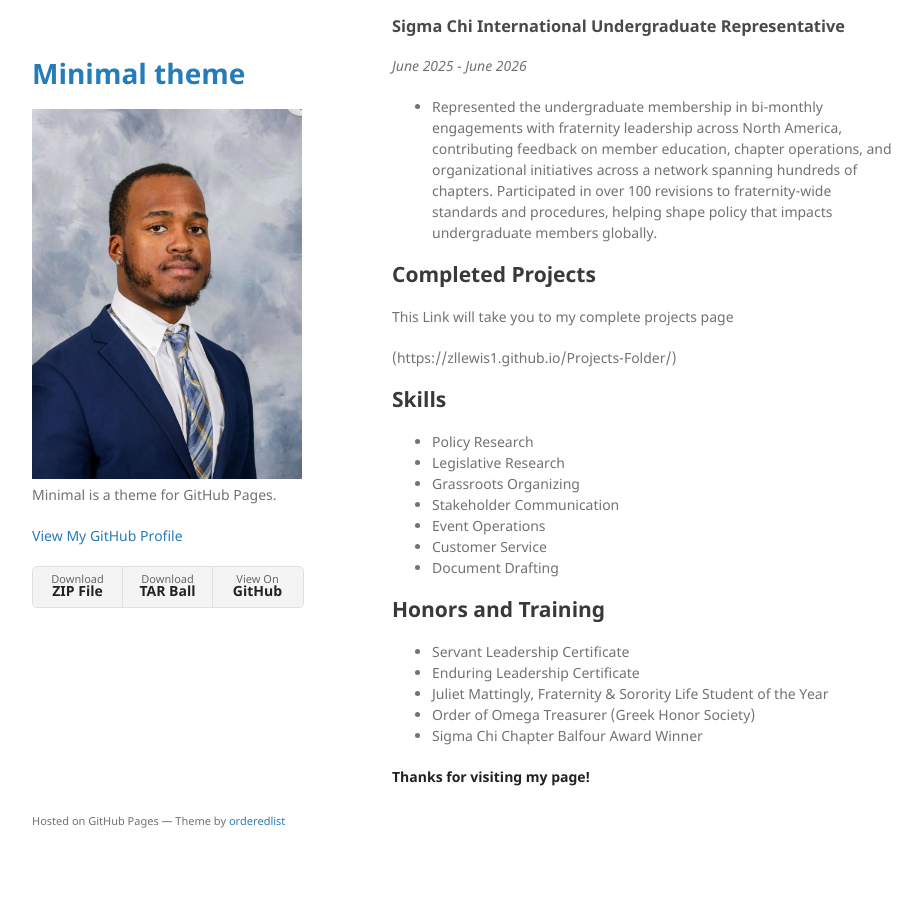
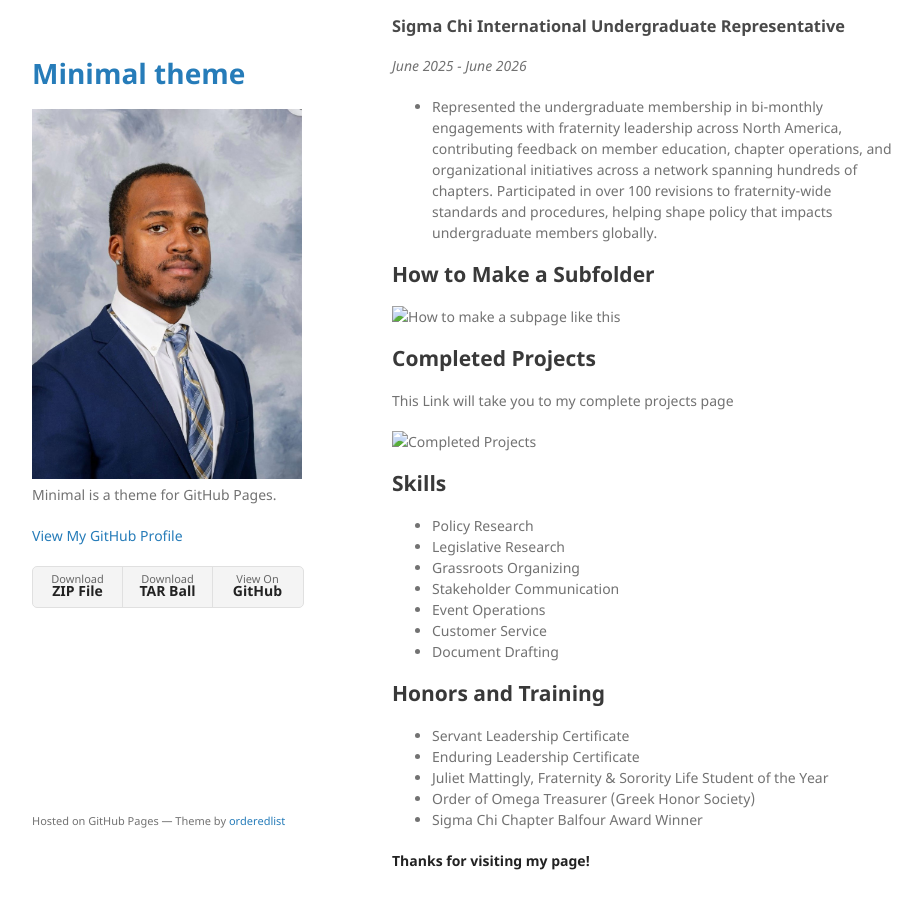
Before and after one commit to Zllewis1/Zllewis1.github.io, a Jekyll site: the page built from index.md, in a window 1280 px wide and 900 px high, scrolled down 2066 px. Shown: the whole window, without its empty margins (178-1100 px from the left). Built offline with Jekyll 4.4.1, drawn with Linux system fonts in a browser that asks for light colours; our own code applies the rules of GitHub Pages for plain Markdown files; before the commit the page ends 2923 px from its top, so only the background shows below that.

Commit message:
Add subfolder section and update project link
Added a section on creating subfolders and updated project link.

```diff
--- a/index.md
+++ b/index.md
@@ -68,12 +68,15 @@ LinkedIn: linkedin.com/in/zachary-lewis-655365297
 
 - Represented the undergraduate membership in bi-monthly engagements with fraternity leadership across North America, contributing feedback on member education, chapter operations, and organizational initiatives across a network spanning hundreds of chapters. Participated in over 100 revisions to fraternity-wide standards and procedures, helping shape policy that impacts undergraduate members globally.
 
+## How to Make a Subfolder
+
+![How to make a subpage like this](https:zllewis1.github.io/portfolioguide/)
 
 ## Completed Projects
 
 This Link will take you to my complete projects page
 
-(https://zllewis1.github.io/Projects-Folder/)
+![Completed Projects](https://zllewis1.github.io/Projects-Folder/)
 
 ## Skills
 
```
